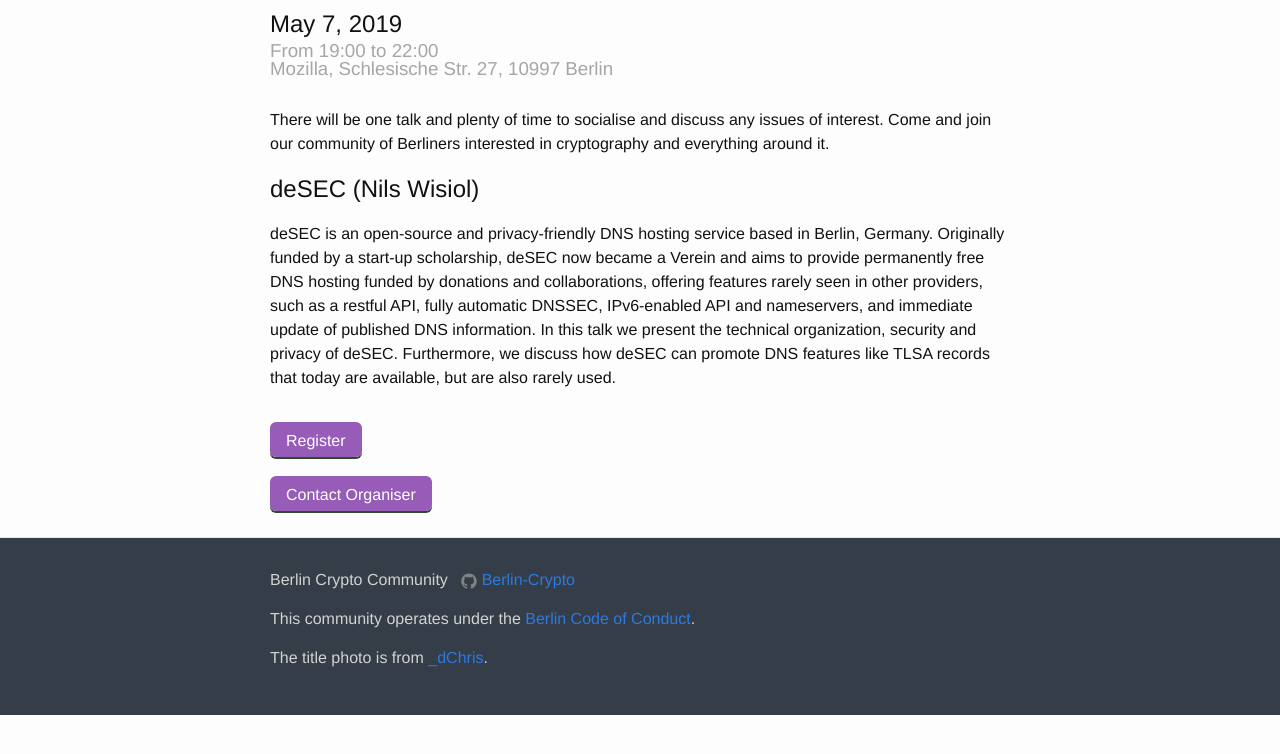
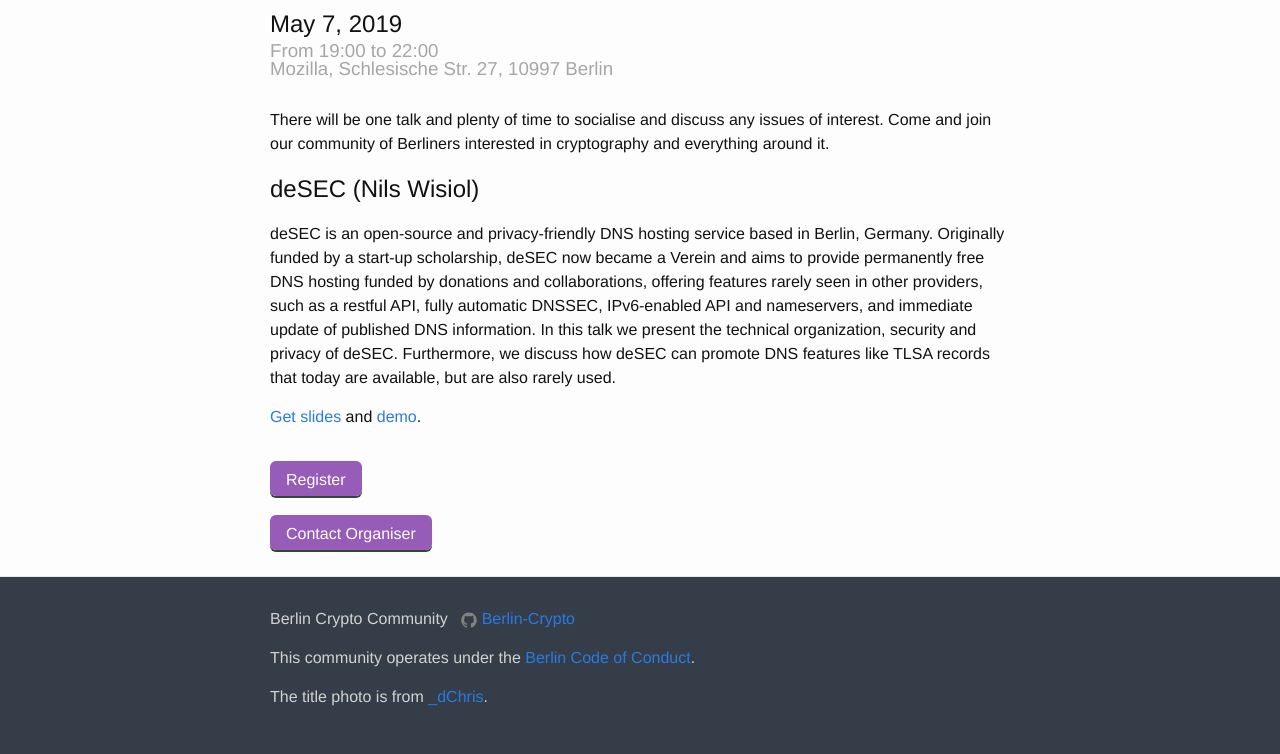
Before and after one commit to berlin-crypto/berlin-crypto.github.io, a Jekyll site: the page built from _posts/2019-05-07-social.md, in a window 1280 px wide, cut to the strip 487-1241 px from the top of the page. Built offline with Jekyll 4.4.1, drawn with Linux system fonts in a browser that asks for light colours; before the commit the page ends 1202 px from its top, so only the background shows below that.

Commit message:
slides and demo from may meetup

```diff
--- a/_posts/2019-05-07-social.md
+++ b/_posts/2019-05-07-social.md
@@ -39,5 +39,7 @@ security and privacy of deSEC. Furthermore, we discuss how deSEC can
 promote DNS features like TLSA records that today are available, but are
 also rarely used.
 
+[Get slides](https://docs.google.com/presentation/d/1iWgjGSlP2W9nHYEkvViaIltJcAnfvzENjxISz7LWDBo/edit#slide=id.p) and [demo](https://github.com/desec-io/desec-demo/tree/2019-05-07-crypto-meetup).
+
 <br/>
 <a href='https://www.eventbrite.co.uk/e/berlin-crypto-desec-tickets-60865558524' class="button button-primary">Register</a>
```
